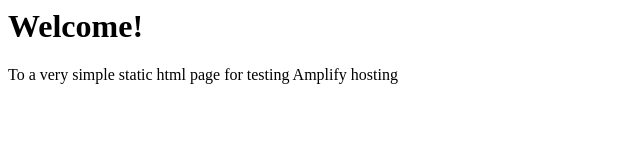
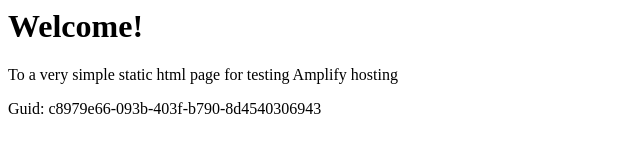
Before and after one commit to aws-aemilia-syd/Github-PR-Commit-Integration-Test-DoNotTouch-GithubWebhookPreviewCanaryTest-v1-prod-ap-southeast-2, a website: page src/index.html in a window 1280 px wide. Shown: the whole page, without its empty margins (0-640 px from the left). Drawn offline with Linux system fonts and the light colour scheme.

Commit message:
commit from integ tests

```diff
--- a/src/index.html
+++ b/src/index.html
@@ -1,3 +1,5 @@
+
+
 <html lang="en">
 
 <head>
@@ -10,6 +12,6 @@
 <body>
     <h1>Welcome!</h1>
     <p>To a very simple static html page for testing Amplify hosting</p>
-</body>
+    <p>Guid: c8979e66-093b-403f-b790-8d4540306943</p></body>
 
 </html>
```
